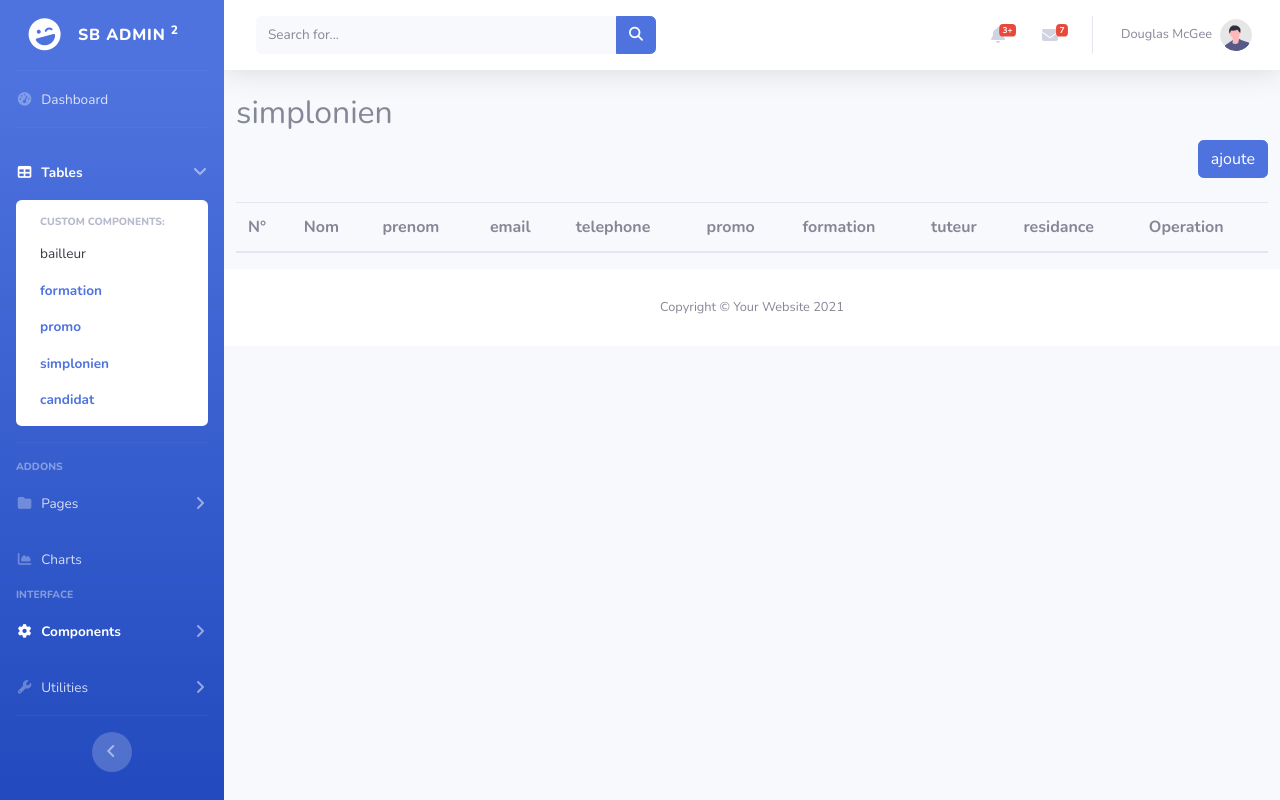
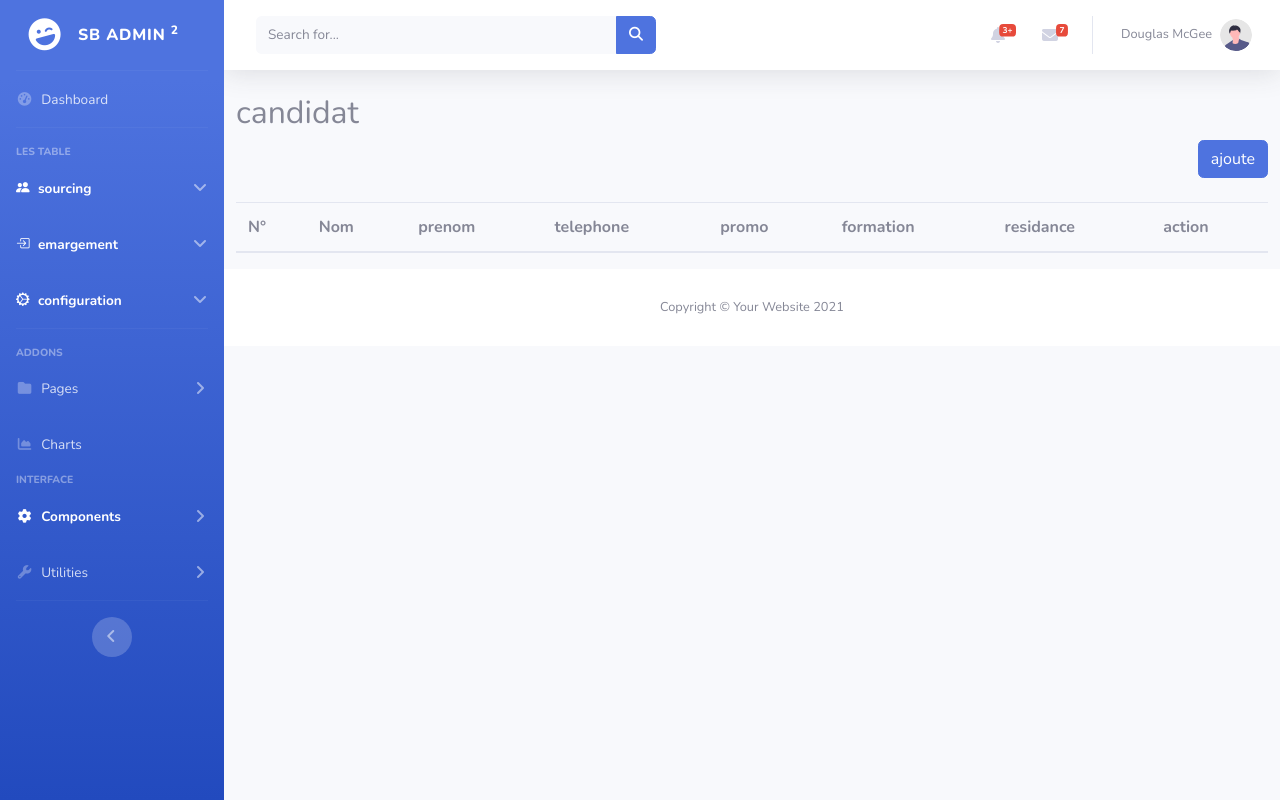
Before and after one commit to choueton/Sourcing, a Flask app: page /candidat in a window 1280 px wide. Run offline with Flask 3, Linux system fonts and the light colour scheme; data that the repository does not hold is empty; some libraries are stand-ins or nearby versions.

Commit message:
modification de fond
ajout d'icone

```diff
--- a/app.py
+++ b/app.py
@@ -35,7 +35,6 @@ def add_from_promo():
     cur.close()
     return render_template('add_from_promo.html', formation=formation, bailleur=bailleur)
 
-
 @app.route('/add_from_simplonien')
 def add_from_simplonien():
     cur = mysql.connection.cursor()
@@ -52,11 +51,30 @@ def add_from_candidat():
     cur.close()
     return render_template('add_from_candidat.html',promo=promo)
 
+
+
+
+
 ############################################################
 
 @app.route('/candidat')
 def list_candidat():
-    return render_template('list_candidat.html')
+    cur = mysql.connection.cursor()
+    cur.execute("""
+        SELECT
+            candidat.id, candidat.nom, candidat.prenom,
+            candidat.telephone, promo.nom_promo, formation.nom_formation,
+            candidat.lieu_residance
+        FROM
+            promo
+        JOIN
+            candidat ON promo.id = candidat.id_promo
+        JOIN
+            formation ON formation.id = promo.id_formation
+    """)
+    data = cur.fetchall()
+    cur.close()
+    return render_template('list_candidat.html', candidat=data)
 
 @app.route('/add_candidat', methods=["POST"])
 def add_candidat():
@@ -97,6 +115,10 @@ def add_candidat():
 
 ############################################################
 
+
+
+
+
 @app.route('/')
 def index():
     return render_template('index.html')
@@ -110,7 +132,7 @@ def list_bailleur():
     cur.close()
 
     page = request.args.get(get_page_parameter(), type=int, default=1)
-    per_page = 1
+    per_page = 10
     offset = (page - 1) * per_page
     cur = mysql.connection.cursor()
     cur.execute("SELECT COUNT(*) FROM bailleur")
@@ -174,7 +196,7 @@ def list_formation():
     cur.close()
 
     page = request.args.get(get_page_parameter(), type=int, default=1)
-    per_page = 1
+    per_page = 10
     offset = (page - 1) * per_page
     cur = mysql.connection.cursor()
     cur.execute("SELECT COUNT(*) FROM formation")
@@ -317,7 +339,7 @@ def list_simplonien():
     cur = mysql.connection.cursor()
     cur.execute("""
         SELECT
-            simplonien.id, simplonien.nom, simplonien.prenom, simplonien.email,
+            simplonien.id, simplonien.nom, simplonien.prenom,
             simplonien.telephone, promo.nom_promo, formation.nom_formation,
             simplonien.tuteur, simplonien.residance
         FROM
--- a/templates/base.html
+++ b/templates/base.html
@@ -15,6 +15,7 @@
     <link href="https://cdn.jsdelivr.net/npm/bootstrap@5.2.3/dist/css/bootstrap.min.css" rel="stylesheet"
           integrity="sha384-rbsA2VBKQhggwzxH7pPCaAqO46MgnOM80zW1RWuH61DGLwZJEdK2Kadq2F9CUG65" crossorigin="anonymous">
     <link href=" {{ url_for('static', filename='vendor/fontawesome-free/css/all.min.css') }}" rel="stylesheet" type="text/css">
+    <link rel="stylesheet" href="https://cdn.jsdelivr.net/npm/bootstrap-icons@1.10.5/font/bootstrap-icons.css">
     <link
         href="https://fonts.googleapis.com/css?family=Nunito:200,200i,300,300i,400,400i,600,600i,700,700i,800,800i,900,900i"
         rel="stylesheet">
--- a/templates/list_bailleur.html
+++ b/templates/list_bailleur.html
@@ -17,7 +17,7 @@
                         <th>Nom du bailleur </th>
                         <th>Description</th>
                         <th>Date de collaboration</th>
-                        <th>Operation</th>
+                        <th>action</th>
                       </tr>
                     </thead>
                     <tbody>
--- a/templates/list_candidat.html
+++ b/templates/list_candidat.html
@@ -4,7 +4,7 @@
     <div class="container-xxl">
         <div class="row">
             <div class="col-md">
-                <h2>simplonien</h2>
+                <h2>candidat</h2>
                 <div class="d-grid gap-2 d-md-flex justify-content-md-end">
 
                   <a href="{{ url_for('add_from_candidat') }}" class="btn btn-primary btn-xs">ajoute</a>
@@ -16,17 +16,15 @@
                         <th>N°</th>
                         <th>Nom</th>
                         <th>prenom</th>
-                        <th>email</th>
                         <th>telephone</th>
                         <th>promo</th>
                         <th>formation</th>
-                        <th>tuteur</th>
                         <th>residance</th>
-                        <th>Operation</th>
+                        <th>action</th>
                       </tr>
                     </thead>
                     <tbody>
-                    {% for row in simplonien %}
+                    {% for row in candidat %}
                       <tr>
                           <td>{{ row.0 }}</td>
                           <td>{{ row.1 }}</td>
@@ -35,8 +33,6 @@
                           <td>{{ row.4 }}</td>
                           <td>{{ row.5 }}</td>
                           <td>{{ row.6 }}</td>
-                          <td>{{ row.7 }}</td>
-                          <td>{{ row.8 }}</td>
                           <td>
                               <a class="btn btn-warning btn-xs" href="/upd_candidat/{{ row.0 }}">modifier</a>
                               <a href="/delete_candidat/{{ row.0 }}" class="btn btn-danger btn-xs" onclick="return confirm(' veux tu vraiment  supprimer ?')">Supprimer</a>
--- a/templates/list_formation.html
+++ b/templates/list_formation.html
@@ -16,7 +16,7 @@
                         <th>N°</th>
                         <th>Nom du formation </th>
                         <th>duree</th>
-                        <th>Operation</th>
+                        <th>action</th>
                       </tr>
                     </thead>
                     <tbody>
--- a/templates/list_promo.html
+++ b/templates/list_promo.html
@@ -19,7 +19,7 @@
                         <th>nom de formation</th>
                         <th>debut de promo</th>
                         <th>fini de promo</th>
-                        <th>Operation</th>
+                        <th>action</th>
                       </tr>
                     </thead>
                     <tbody>
--- a/templates/list_simplonien.html
+++ b/templates/list_simplonien.html
@@ -16,13 +16,12 @@
                         <th>N°</th>
                         <th>Nom</th>
                         <th>prenom</th>
-                        <th>email</th>
                         <th>telephone</th>
                         <th>promo</th>
                         <th>formation</th>
                         <th>tuteur</th>
                         <th>residance</th>
-                        <th>Operation</th>
+                        <th>action</th>
                       </tr>
                     </thead>
                     <tbody>
@@ -36,7 +35,6 @@
                           <td>{{ row.5 }}</td>
                           <td>{{ row.6 }}</td>
                           <td>{{ row.7 }}</td>
-                          <td>{{ row.8 }}</td>
                           <td>
                               <a class="btn btn-warning btn-xs" href="/upd_simplonien/{{ row.0 }}">modifier</a>
                               <a href="/delete_simplonien/{{ row.0 }}" class="btn btn-danger btn-xs" onclick="return confirm(' veux tu vraiment  supprimer ?')">Supprimer</a>
--- a/templates/sidebar.html
+++ b/templates/sidebar.html
@@ -21,22 +21,57 @@
     <!-- Divider -->
     <hr class="sidebar-divider">
 
+    <div class="sidebar-heading">
+        les table
+    </div>
+
     <!-- Nav Item - Tables -->
     <li class="nav-item active">
         <a class="nav-link" href="#" data-toggle="collapse" data-target="#collapseTwo" aria-expanded="true"
             aria-controls="collapseTwo">
-            <i class="fas fa-fw fa-table"></i>
-            <span>Tables</span>
+            <i class="bi bi-people-fill"></i>
+            <span>sourcing</span>
         </a>
-        <div id="collapseTwo" class="collapse show" aria-labelledby="headingTwo"
+        <div id="collapseTwo" class="collapse" aria-labelledby="headingTwo"
             data-parent="#accordionSidebar">
             <div class="bg-white py-2 collapse-inner rounded">
                 <h6 class="collapse-header">Custom Components:</h6>
-                <a class="collapse-item" href="{{ url_for('list_bailleur') }}">bailleur</a>
+                <a class="collapse-item active" href="{{ url_for('list_simplonien') }}">simplonien</a>
+                <a class="collapse-item active" href="{{ url_for('list_candidat') }}">candidat</a>
+            </div>
+        </div>
+    </li>
+
+    <!-- Nav Item - Tables -->
+    <li class="nav-item active">
+        <a class="nav-link" href="#" data-toggle="collapse" data-target="#collapseTwa" aria-expanded="true"
+            aria-controls="collapseTwo">
+            <i class="bi bi-box-arrow-in-right"></i>
+            <span>emargement</span>
+        </a>
+        <div id="collapseTwa" class="collapse" aria-labelledby="headingTwo"
+            data-parent="#accordionSidebar">
+            <div class="bg-white py-2 collapse-inner rounded">
+                <h6 class="collapse-header">Custom Components:</h6>
+                <a class="collapse-item" href="#">présence</a>
+            </div>
+        </div>
+    </li>
+
+    <!-- Nav Item - Tables -->
+    <li class="nav-item active">
+        <a class="nav-link" href="#" data-toggle="collapse" data-target="#collapseTwu" aria-expanded="true"
+            aria-controls="collapseTwo">
+            <i class="bi bi-gear-wide-connected"></i>
+            <span>configuration</span>
+        </a>
+        <div id="collapseTwu" class="collapse" aria-labelledby="headingTwo"
+            data-parent="#accordionSidebar">
+            <div class="bg-white py-2 collapse-inner rounded">
+                <h6 class="collapse-header">Custom Components:</h6>
+                <a class="collapse-item active" href="{{ url_for('list_bailleur') }}">bailleur</a>
                 <a class="collapse-item active" href="{{ url_for('list_formation') }}">formation</a>
                 <a class="collapse-item active" href="{{ url_for('list_promo') }}">promo</a>
-                <a class="collapse-item active" href="{{ url_for('list_simplonien') }}">simplonien</a>
-                <a class="collapse-item active" href="{{ url_for('list_candidat') }}">candidat</a>
             </div>
         </div>
     </li>
```
Also changed, not shown: templates/upd_candidat.html (added, +119 -0 lines).
